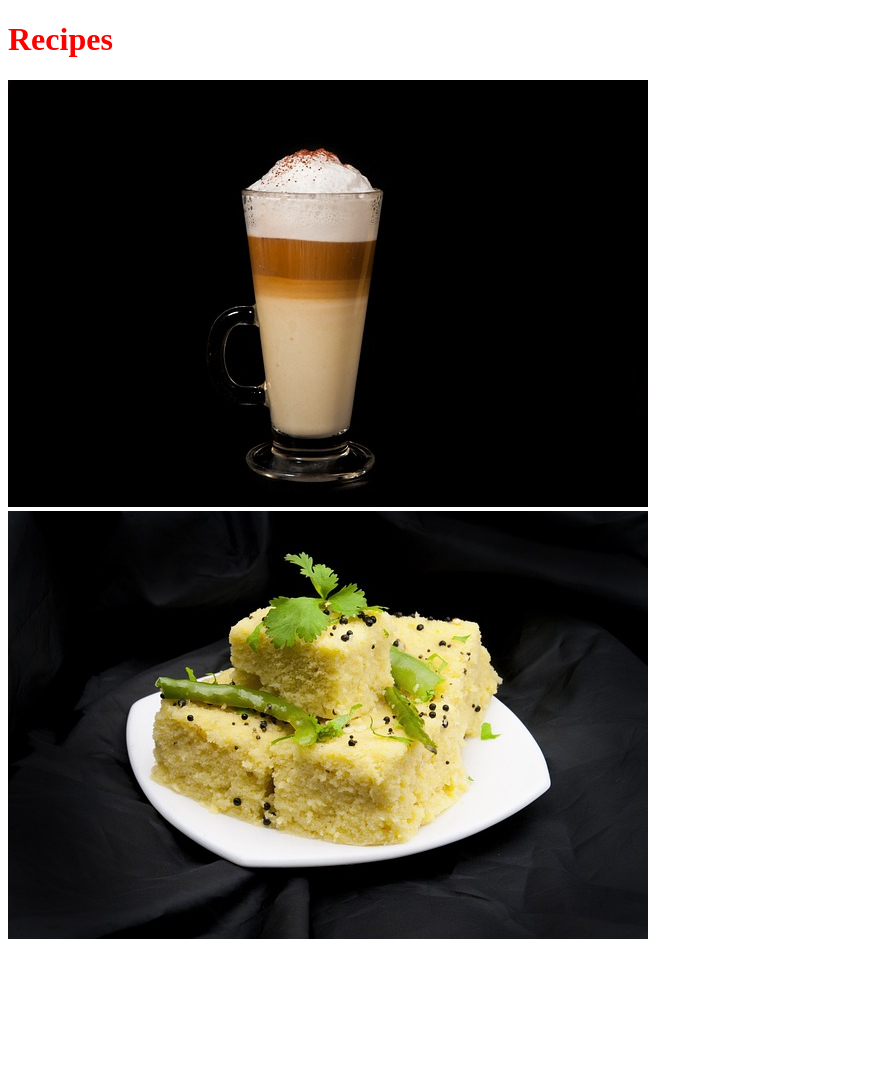
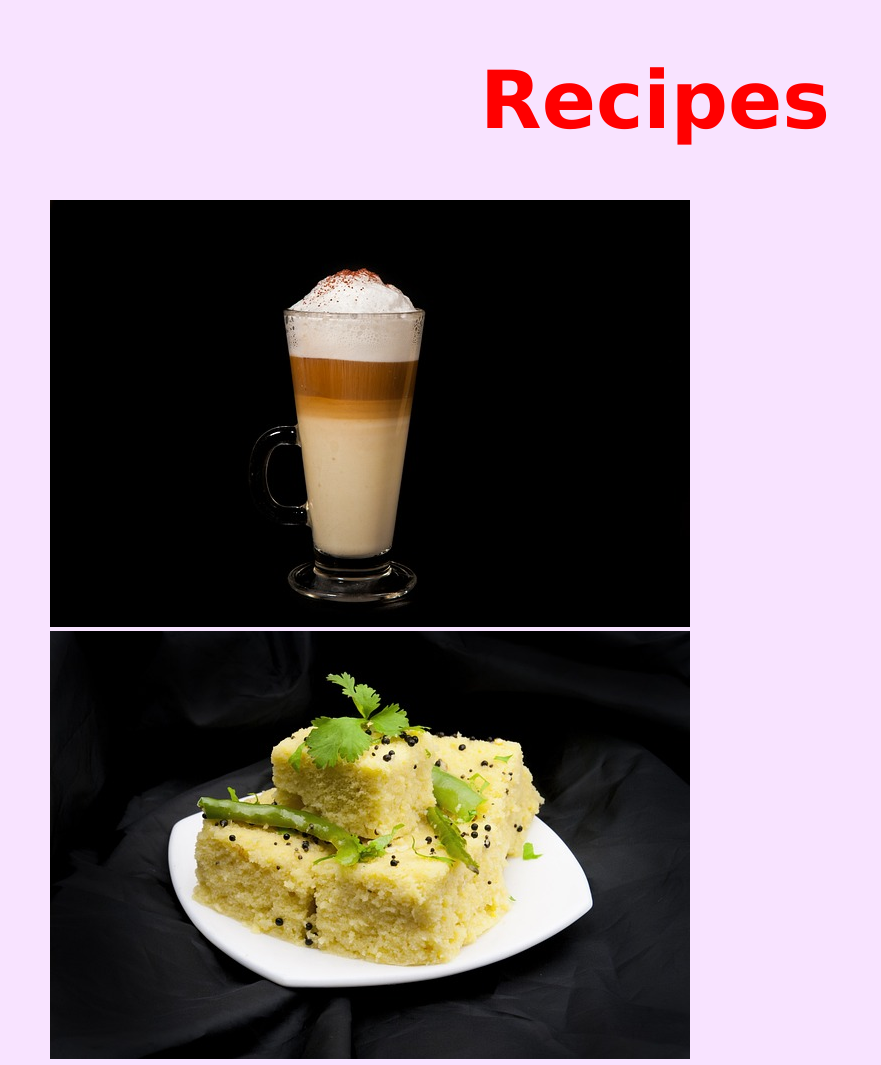
Before and after one commit to AswaniNitigya/TheOdinProject, a plain HTML site: page 01_recipes_htmlCSS/index.html in a window 1280 px wide. Shown: the whole page, without its empty margins (0-881 px from the left). Before the commit the page ends 951 px from the top, so only its background shows below. Drawn offline with Linux system fonts and the light colour scheme.

Commit message:
update in style_index.css to change background of index.html

```diff
--- a/01_recipes_htmlCSS/style_index.css
+++ b/01_recipes_htmlCSS/style_index.css
@@ -1,3 +1,11 @@
 h1 {
-    color:red
+    color:red;
+    text-align: center;
+    font-family: 'Lucida Sans', 'Lucida Sans Regular', 'Lucida Grande', 'Lucida Sans Unicode', Geneva, Verdana, sans-serif;
+    font-size: 500%;
 }
+
+* {
+    background-color: rgb(248, 227, 255);
+    margin-left: 1%;
+}
```
